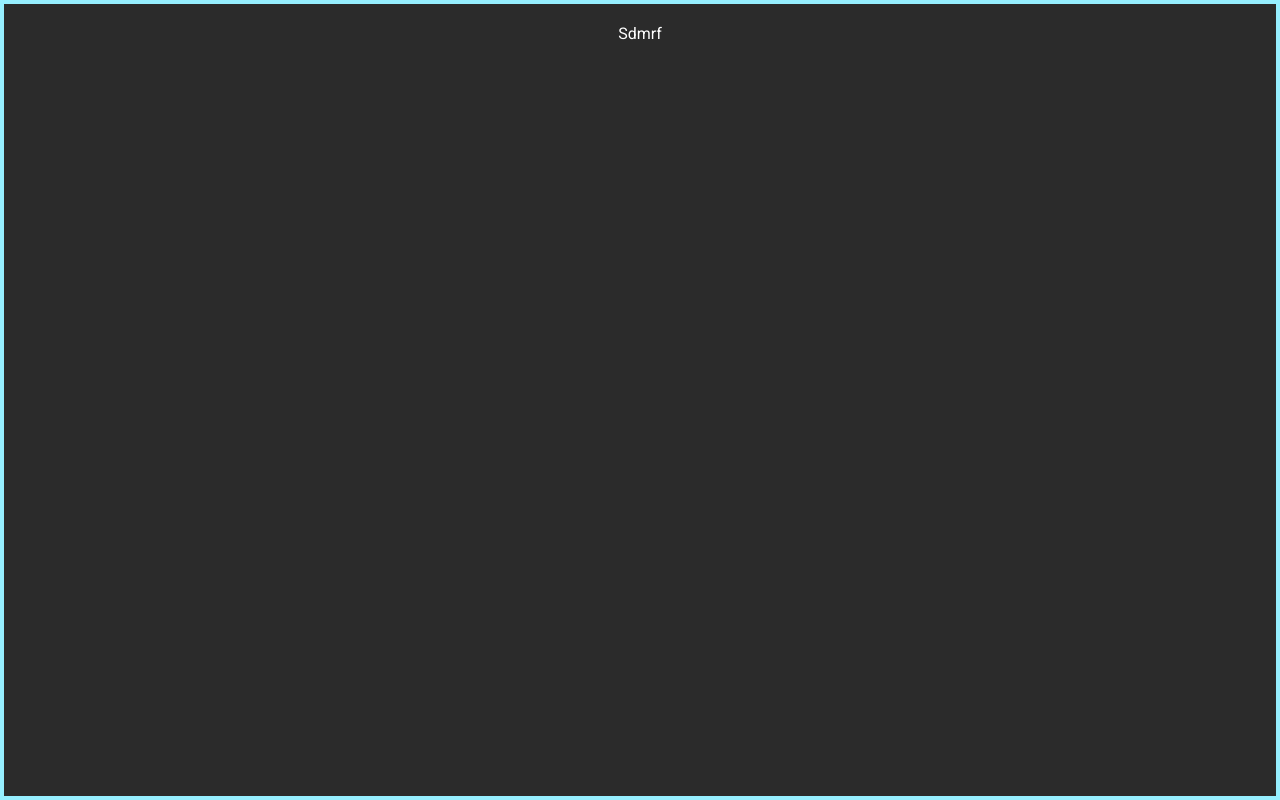
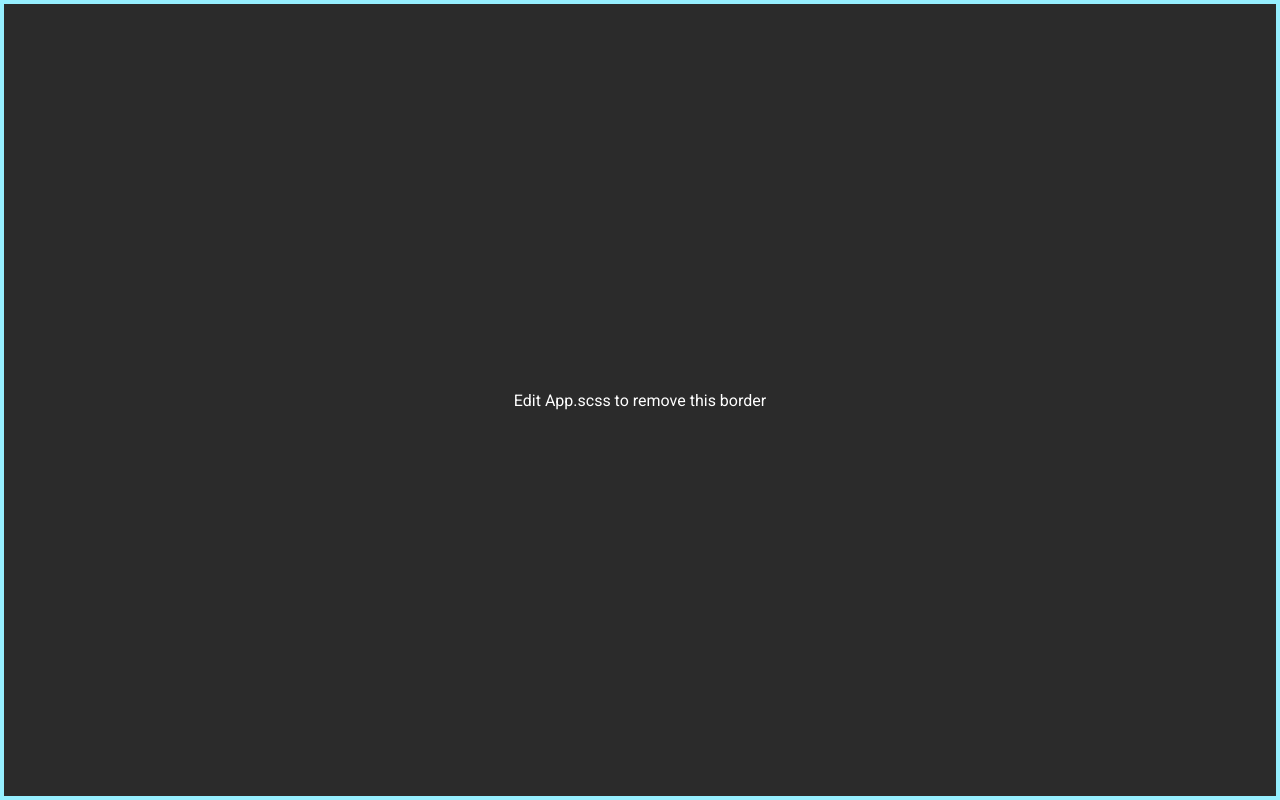
Before and after one commit to sdmrf/React-Template, a React (Vite) app: page / in a window 1280 px wide. Built offline with nearby package versions, Linux system fonts and the light colour scheme.

Commit message:
fix: App.jsx update

```diff
--- a/src/App.jsx
+++ b/src/App.jsx
@@ -3,7 +3,7 @@ import './App.scss'
 
 const App = () => {
   return (
-    <div className="App">Sdmrf</div>
+    <div className="App">Edit App.scss to remove this border</div>
   )
 }
 
--- a/src/App.scss
+++ b/src/App.scss
@@ -2,6 +2,7 @@
     height: 100vh;
     display: flex;
     justify-content: center;
+    align-items: center;
     color: #fff;
     padding: 20px;
     // Comment out the border property below
```
